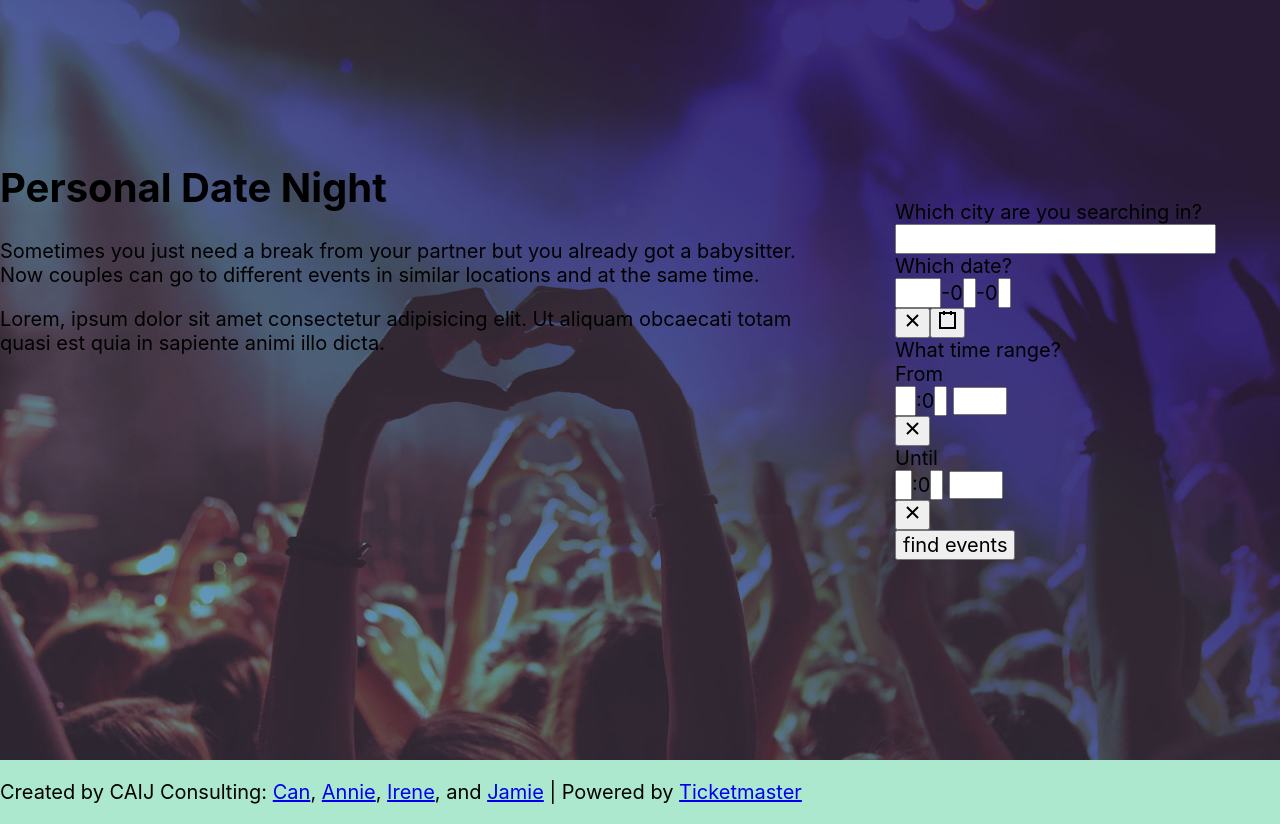
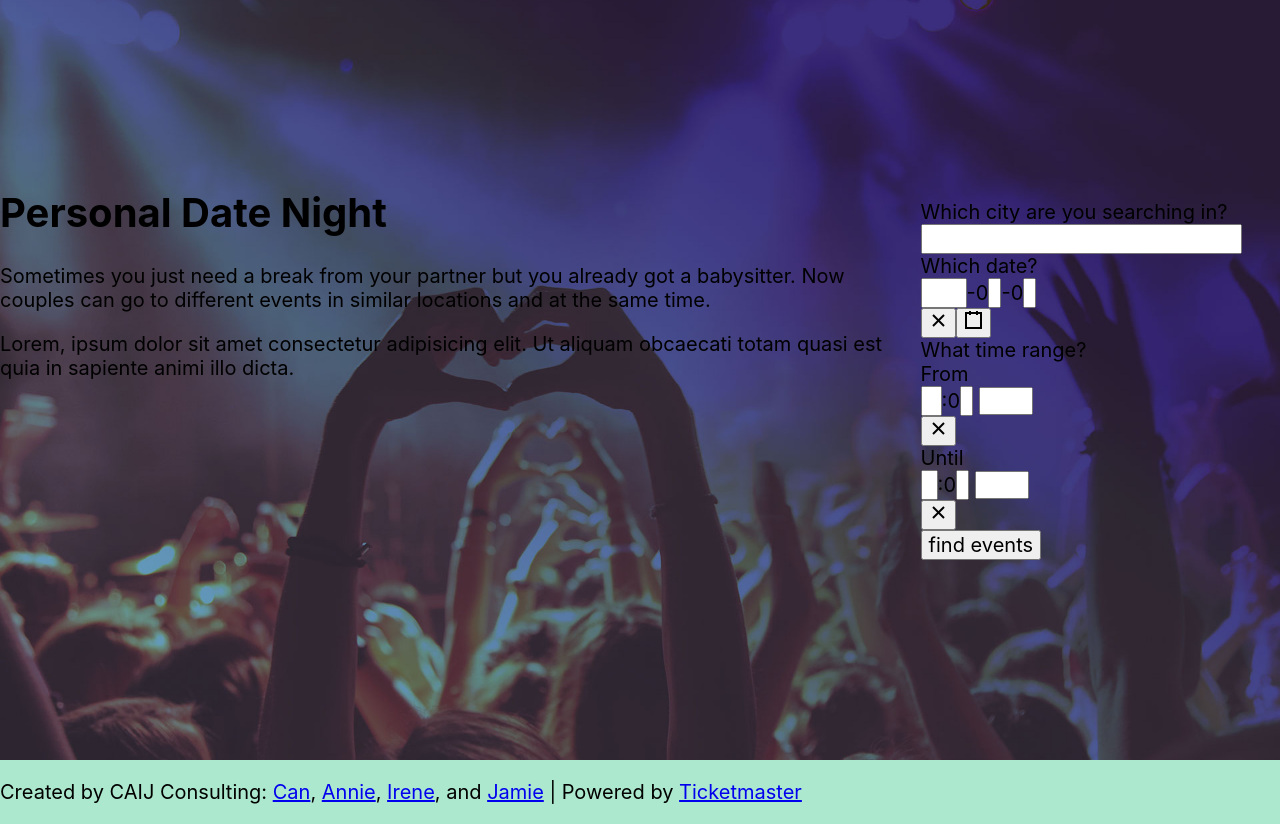
Before and after one commit to caij-consulting/personal-date-night, a React (Create React App) app: page / in a window 1280 px wide. Built offline with nearby package versions, Linux system fonts and the light colour scheme; a web font is replaced by a local one.

Commit message:
changed globalStyles to global

```diff
--- a/src/styles/App.css
+++ b/src/styles/App.css
@@ -202,7 +202,7 @@ img {
 
 .wrapper {
   margin: 0 10%;
-  max-width: 1600px;
+  max-width: 1400px;
 }
 
 .App {
@@ -256,15 +256,9 @@ header {
           justify-content: space-between;
 }
 
-.hero .heroIntro p {
-  text-align: left;
-}
-
 .hero .heroIntro h1 {
   font-family: "Merienda One", cursive;
-  text-align: left;
   font-size: 55px;
-  text-transform: uppercase;
   margin-top: 0;
 }
 
@@ -275,7 +269,7 @@ header {
 
 .hero .heroForm {
   width: 50%;
-  padding: 5%;
+  padding: 3%;
 }
 
 .heroRightForm {
--- a/src/styles/App.scss
+++ b/src/styles/App.scss
@@ -1,6 +1,6 @@
 @import "./partials/_setup";
 @import "./partials/_varsMixins";
-@import "./partials/_globalStyles";
+@import "./partials/_global";
 @import "./partials/_header";
 @import "./partials/_hero";
 @import "./partials/searchForm";
--- a/src/styles/partials/_globalStyles.scss
+++ b/src/styles/partials/_global.scss
@@ -21,7 +21,7 @@ img{
 
 .wrapper{
     margin: 0 10%;
-    max-width: 1600px;
+    max-width: 1400px;
 }
 
 .App {
--- a/src/styles/partials/_hero.scss
+++ b/src/styles/partials/_hero.scss
@@ -13,14 +13,10 @@
 		display: flex;
 		flex-direction: column;
 		justify-content: space-between;
-		p{
-			text-align: left;
-		}
+
 		h1{
 			font-family: $heading-font;
-			text-align: left;
 			font-size: 55px;
-			text-transform: uppercase;
 			margin-top: 0;
 			span{
 				font-size: 48px;
@@ -30,6 +26,6 @@
 	}
 	.heroForm{
 		width: 50%;
-		padding: 5%;
+		padding: 3%;
 	}
 }
```
Also changed, not shown: src/styles/App.min.css, 2 other files (tests, documents, lock files or other folders).
